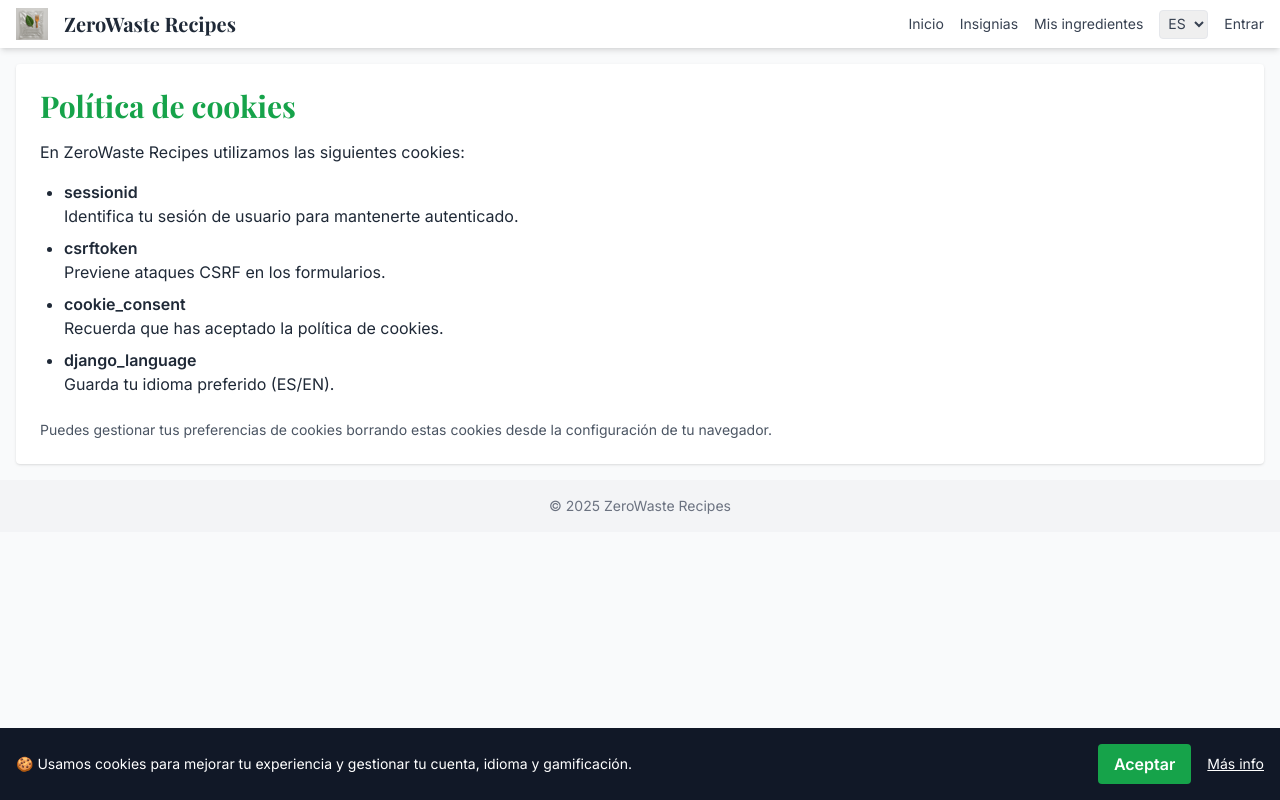
After one commit to daniilabradorr/zerowaste-recipes, a Django app: page /cookies/ in a window 1280 px wide. The commit adds this page. Run offline with Django 5.2, Linux system fonts and the light colour scheme; some libraries are stand-ins or nearby versions.

Commit message:
terminando MVP

```diff
--- a/templates/base.html
+++ b/templates/base.html
@@ -137,6 +137,47 @@
     © 2025 ZeroWaste Recipes
   </footer>
 
+  {# — Cookie consent banner — #}
+  <div id="cookie-banner"
+       class="fixed bottom-0 left-0 w-full bg-gray-900 text-white p-4 flex flex-col md:flex-row items-center justify-between space-y-2 md:space-y-0 hidden">
+    <span class="text-sm">
+      {% if LANGUAGE_CODE == 'es' %}
+        🍪 Usamos cookies para mejorar tu experiencia y gestionar tu cuenta, idioma y gamificación.
+      {% else %}
+        🍪 We use cookies to enhance your experience and handle your account, language and badges.
+      {% endif %}
+    </span>
+    <div class="flex items-center gap-4">
+      <button id="cookie-accept"
+              class="bg-primary hover:bg-green-700 text-white font-semibold px-4 py-2 rounded">
+        {% if LANGUAGE_CODE == 'es' %}Aceptar{% else %}Accept{% endif %}
+      </button>
+      <a href="{% url 'cookie_policy' %}"
+         class="underline text-sm hover:text-primary">
+        {% if LANGUAGE_CODE == 'es' %}Más info{% else %}Learn more{% endif %}
+      </a>
+    </div>
+  </div>
+
+  <script>
+    document.addEventListener('DOMContentLoaded', () => {
+      function getCookie(name) {
+        return document.cookie.split('; ').reduce((r, v) => {
+          const parts = v.split('=');
+          return parts[0] === name ? decodeURIComponent(parts[1]) : r
+        }, '');
+      }
+      const banner = document.getElementById('cookie-banner');
+      if (!getCookie('cookie_consent')) {
+        banner.classList.remove('hidden');
+      }
+      document.getElementById('cookie-accept').addEventListener('click', () => {
+        document.cookie = "cookie_consent=1;path=/;max-age=" + 60*60*24*365;
+        banner.classList.add('hidden');
+      });
+    });
+  </script>
+
   <!-- Scripts -->
   <script>
     function showModal(message, btnText, btnHref){
--- /dev/null
+++ b/templates/cookie_policy.html
@@ -0,0 +1,62 @@
+{% extends "base.html" %}
+{% block title %}
+  {% if LANGUAGE_CODE == 'es' %}Política de cookies{% else %}Cookie Policy{% endif %}
+{% endblock %}
+{% block content %}
+<section class="container mx-auto p-6 bg-white rounded shadow">
+  <h1 class="text-3xl font-serif text-primary mb-4">
+    {% if LANGUAGE_CODE == 'es' %}Política de cookies{% else %}Cookie Policy{% endif %}
+  </h1>
+
+  <p class="mb-4">
+    {% if LANGUAGE_CODE == 'es' %}
+      En ZeroWaste Recipes utilizamos las siguientes cookies:
+    {% else %}
+      At ZeroWaste Recipes we use the following cookies:
+    {% endif %}
+  </p>
+
+  <ul class="list-disc ml-6 space-y-2 mb-6">
+    <li>
+      <strong>sessionid</strong><br>
+      {% if LANGUAGE_CODE == 'es' %}
+        Identifica tu sesión de usuario para mantenerte autenticado.
+      {% else %}
+        Identifies your user session so you stay logged in.
+      {% endif %}
+    </li>
+    <li>
+      <strong>csrftoken</strong><br>
+      {% if LANGUAGE_CODE == 'es' %}
+        Previene ataques CSRF en los formularios.
+      {% else %}
+        Protects against CSRF attacks in forms.
+      {% endif %}
+    </li>
+    <li>
+      <strong>cookie_consent</strong><br>
+      {% if LANGUAGE_CODE == 'es' %}
+        Recuerda que has aceptado la política de cookies.
+      {% else %}
+        Remembers that you have accepted the cookie policy.
+      {% endif %}
+    </li>
+    <li>
+      <strong>django_language</strong><br>
+      {% if LANGUAGE_CODE == 'es' %}
+        Guarda tu idioma preferido (ES/EN).
+      {% else %}
+        Stores your preferred language (ES/EN).
+      {% endif %}
+    </li>
+  </ul>
+
+  <p class="text-sm text-gray-600">
+    {% if LANGUAGE_CODE == 'es' %}
+      Puedes gestionar tus preferencias de cookies borrando estas cookies desde la configuración de tu navegador.
+    {% else %}
+      You can manage your cookie preferences by deleting these cookies from your browser settings.
+    {% endif %}
+  </p>
+</section>
+{% endblock %}
--- a/zerowaste/settings.py
+++ b/zerowaste/settings.py
@@ -46,6 +46,7 @@ MIDDLEWARE = [
     'django.middleware.clickjacking.XFrameOptionsMiddleware',
 
 
+    'whitenoise.middleware.WhiteNoiseMiddleware',
 
     "django.middleware.locale.LocaleMiddleware",
 
@@ -132,6 +133,10 @@ STATICFILES_DIRS = [BASE_DIR / "static"]
 
 #Para producción en Fly usare collectstatic
 STATIC_ROOT = BASE_DIR / "staticfiles"
+
+STATICFILES_STORAGE = "whitenoise.storage.CompressedManifestStaticFilesStorage"
+
+
 # Default primary key field type
 # https://docs.djangoproject.com/en/5.0/ref/settings/#default-auto-field
 
--- a/zerowaste/urls.py
+++ b/zerowaste/urls.py
@@ -1,7 +1,7 @@
 
 from django.contrib import admin
 from django.urls import path, include
-from .views import RegisterView, CustomLoginView
+from .views import RegisterView, CustomLoginView, CookiePolicyView
 
 urlpatterns = [
     # — Admin de Django —
@@ -19,4 +19,6 @@ urlpatterns = [
 
     # — Resto de la app —
     path("", include("recipes.urls")),
+    path('cookies/', CookiePolicyView.as_view(),
+         name='cookie_policy'),
 ]
--- a/zerowaste/views.py
+++ b/zerowaste/views.py
@@ -1,6 +1,6 @@
 from django.shortcuts import redirect
 from django.views.generic import CreateView
-from django.contrib.auth.views import LoginView
+from django.contrib.auth.views import LoginView, TemplateView
 from django.contrib.auth.forms import UserCreationForm, AuthenticationForm
 from django.contrib.auth import login
 from django.contrib import messages
@@ -40,3 +40,9 @@ class CustomLoginView(LoginView):
     def form_invalid(self, form):
         messages.error(self.request, _("Usuario o contraseña incorrectos"))
         return super().form_invalid(form)
+
+class CookiePolicyView(TemplateView):
+    """
+    Muestro la página estática con nuestra política de cookies.
+    """
+    template_name = "cookie_policy.html"
```
Also changed, not shown: render.yaml (+17 -2 lines), templates/home.html (+21 -35 lines), Readme.md.
